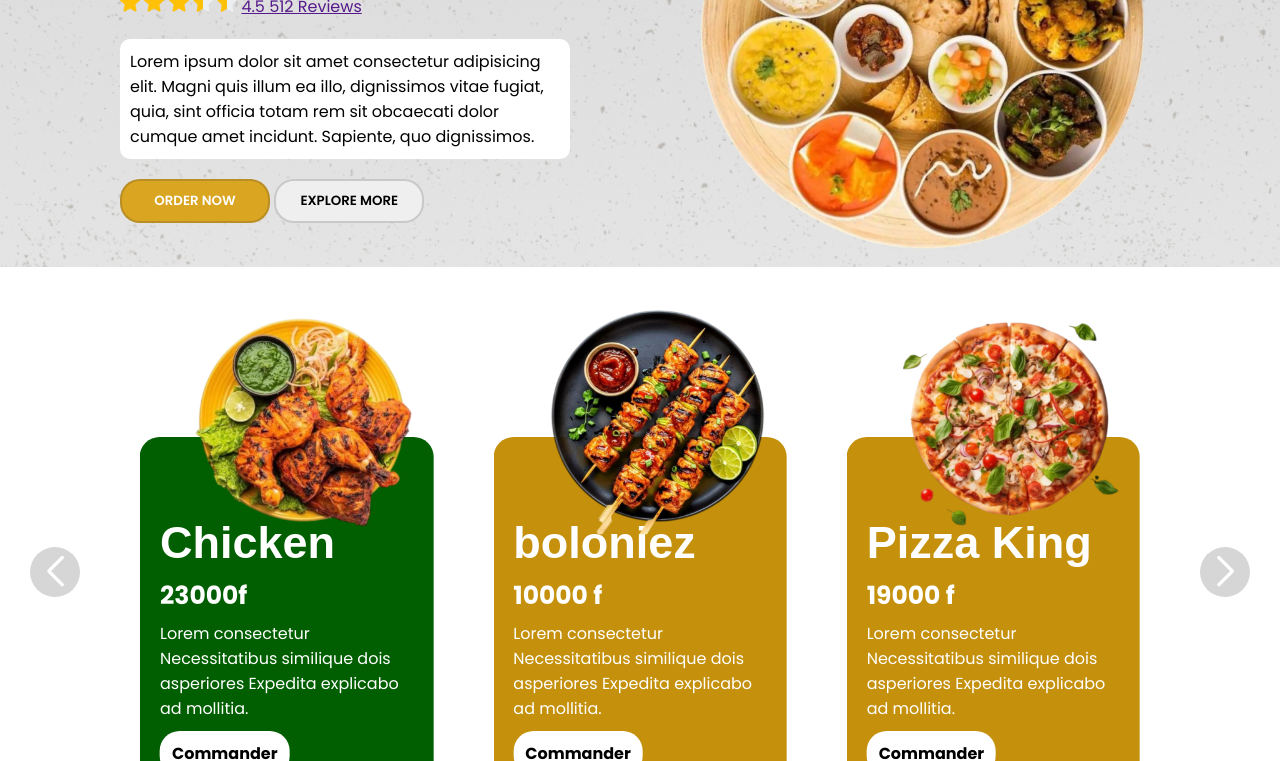
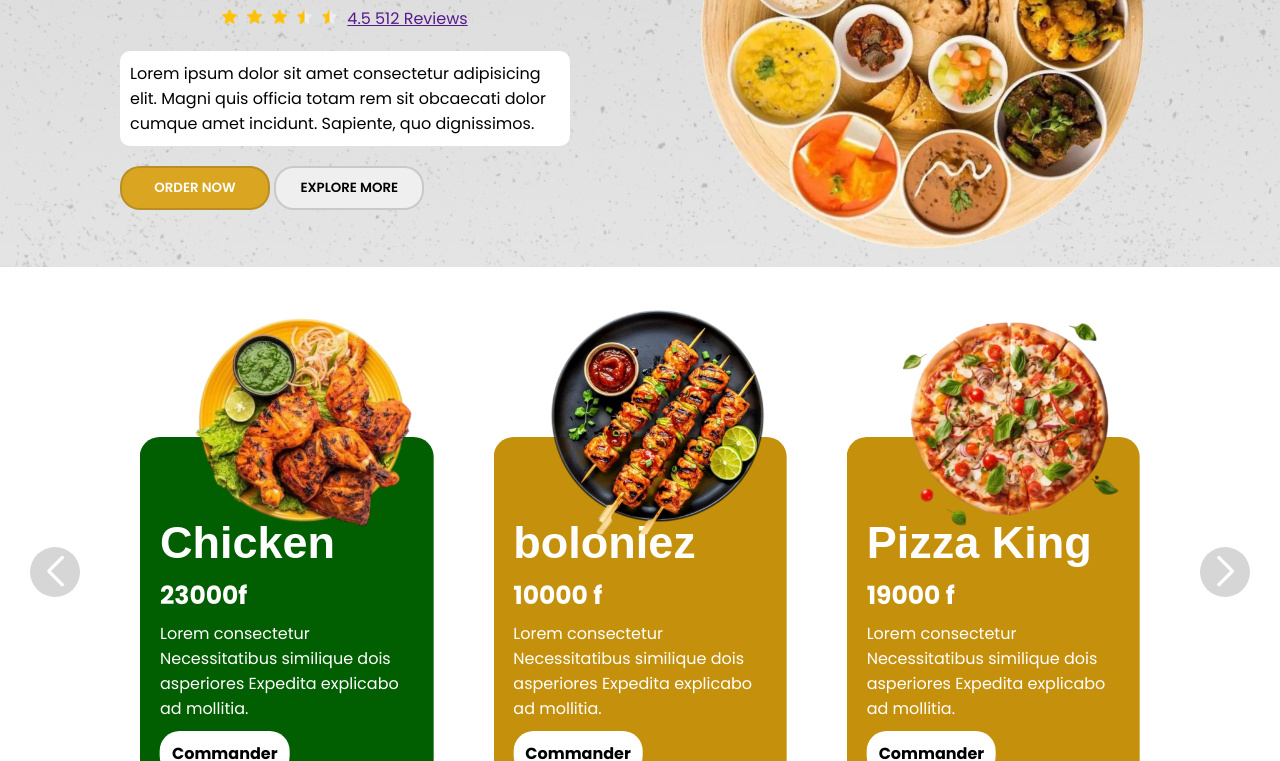
Before and after one commit to MBOUTOU/resto, a plain HTML site: page index.html in a window 1280 px wide. Shown: the part 339-1100 px from the top of the page. Drawn offline with nearby package versions, Linux system fonts and the light colour scheme; a web font is replaced by a local one.

Commit message:
firt commit 1

```diff
--- a/index.html
+++ b/index.html
@@ -207,7 +207,7 @@
             <span><a href="" style="text-decoration: underline;">4.5 512 Reviews</a></span>
         </div>
         <div class="paragraphe">
-            <p>Lorem ipsum dolor sit amet consectetur adipisicing elit. Magni quis illum ea illo, dignissimos vitae fugiat, quia, sint officia totam rem sit obcaecati dolor cumque amet incidunt. Sapiente, quo dignissimos.</p>
+            <p>Lorem ipsum dolor sit amet consectetur adipisicing elit. Magni quis officia totam rem sit obcaecati dolor cumque amet incidunt. Sapiente, quo dignissimos.</p>
         </div>
         <div class="nexte-button">
             <button class="nexte-element color ">ORDER NOW</button>
--- a/style.css
+++ b/style.css
@@ -232,8 +232,8 @@ padding-right: 10px;
 /* la partie des elements du button de navigation */
 
 .button-Menu{
-  width: 30px;
-  height: 30px;
+  width: 25px;
+  height: 25px;
   border: none;
   position: relative;
   background: transparent;
@@ -287,9 +287,18 @@ padding-right: 10px;
    max-width: 450px;
 }
 
+.stars{
+   width: 100%;
+   display: flex;
+   gap: 10px;
+   align-items: center;
+   justify-content: center;
+}
+
+
 .block_texte .stars span img{
-    width: 20px;
-    height: 20px;
+    width: 15px;
+    height: 15px;
 }
 
 .block_texte h1{
```
